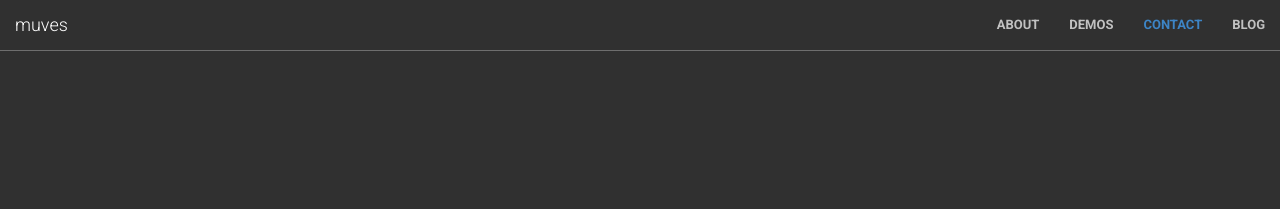
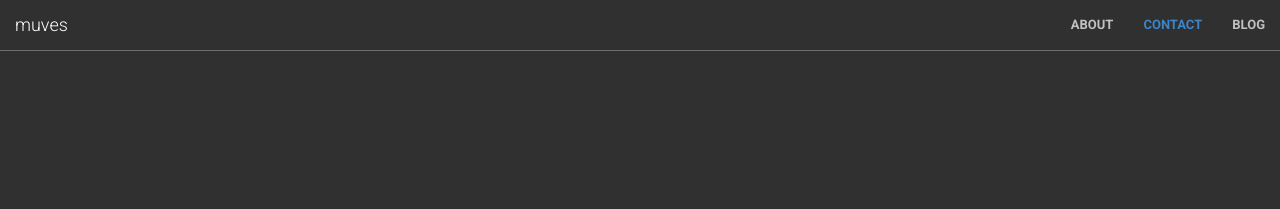
Before and after one commit to muvesio/muves.io, a Jekyll site: the page built from index.html, in a window 1280 px wide. Shown: the top 209 px of the page. Built offline with Jekyll 4.4.1, drawn with Linux system fonts in a browser that asks for light colours.

Commit message:
Removed demos

```diff
--- a/_includes/nav.html
+++ b/_includes/nav.html
@@ -18,9 +18,6 @@
                     <a class="page-scroll" href="#about">About</a>
                 </li>
                 <li>
-                    <a class="page-scroll" href="#demos">Demos</a>
-                </li>
-                <li>
                     <a class="page-scroll" href="#contact">Contact</a>
                 </li>
                 <li>
```
